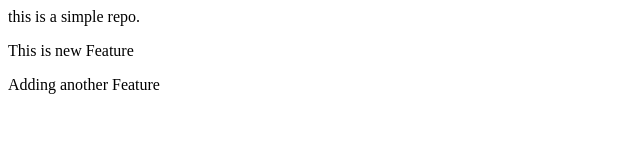
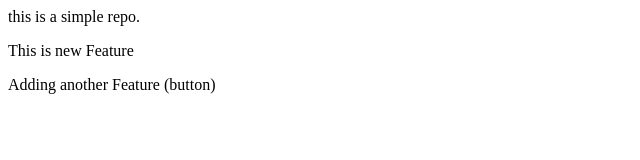
Before and after one commit to Kaushikp092/localrepo, a plain HTML site: page index.html in a window 1280 px wide. Shown: the full height of the page, 0-640 px from the left. Drawn offline with Linux system fonts and the light colour scheme.

Commit message:
add button

```diff
--- a/index.html
+++ b/index.html
@@ -2,4 +2,4 @@
 
 <p>This is new Feature</p>
 
-<p>Adding another Feature</p>
+<p>Adding another Feature (button)</p>
```
